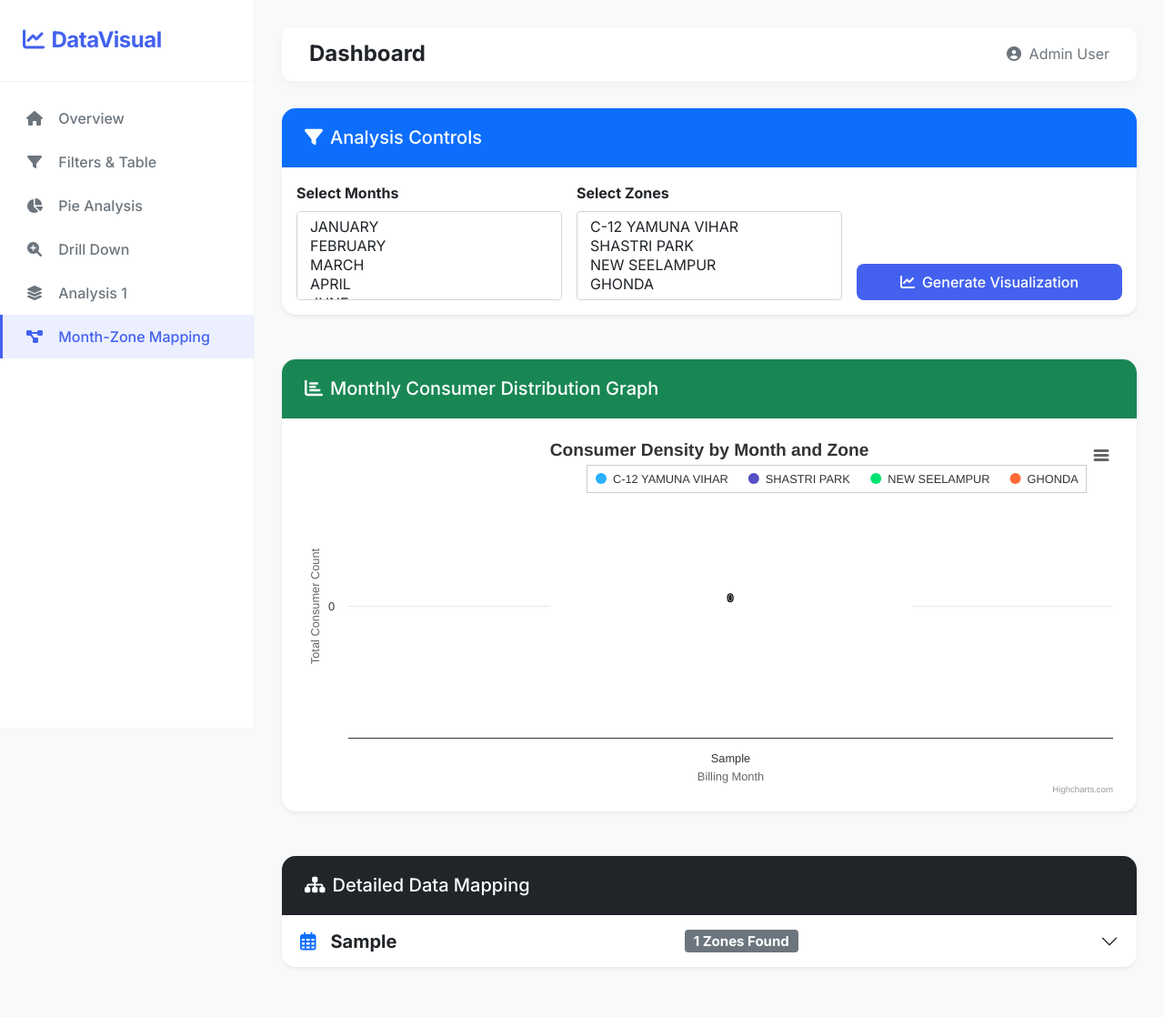
After one commit to prm1999/etl_djnago_chart_js, a Django app: page /month_zone/ in a window 1280 px wide. The commit adds this page. Shown: the whole page at 91% size. Run offline with Django 3.2, Linux system fonts and the light colour scheme; tables that the repository leaves empty hold one stand-in row (values such as "Sample post").

Commit message:
Add Month-Zone Mapping module with Highcharts visualization

```diff
--- a/MRD_LR/lr_visual/templates/base.html
+++ b/MRD_LR/lr_visual/templates/base.html
@@ -195,6 +195,11 @@
                         <i class="fas fa-layer-group"></i> Analysis 1
                     </a>
                 </li>
+                <li class="nav-item">
+                    <a class="nav-link {% if request.resolver_match.url_name == 'month_zone' %}active{% endif %}" href="{% url 'lr_visual:month_zone' %}">
+                        <i class="fas fa-project-diagram"></i> Month-Zone Mapping
+                    </a>
+                </li>
             </ul>
         </nav>
 
--- /dev/null
+++ b/MRD_LR/lr_visual/templates/month_zone_analysis.html
@@ -0,0 +1,145 @@
+{% extends 'base.html' %}
+{% load static %}
+
+{% block base %}
+<div class="row">
+    <!-- Filters -->
+    <div class="col-12 mb-4">
+        <div class="card shadow-sm">
+            <div class="card-header bg-primary text-white">
+                <h5 class="mb-0"><i class="fas fa-filter me-2"></i>Analysis Controls</h5>
+            </div>
+            <div class="card-body">
+                <form action="{% url 'lr_visual:month_zone' %}" method="POST" class="row g-3 align-items-end">
+                    {% csrf_token %}
+                    <div class="col-md-4">
+                        <label class="form-label fw-bold">Select Months</label>
+                        <select class="form-select" name="month_dropdown" multiple size="4">
+                            {% for mth in monthList %}
+                                <option value="{{mth}}" {% if mth in selected_months %}selected{% endif %}>{{mth}}</option>
+                            {% endfor %}
+                        </select>
+                    </div>
+                    <div class="col-md-4">
+                        <label class="form-label fw-bold">Select Zones</label>
+                        <select class="form-select" name="zone_dropdown" multiple size="4">
+                            {% for zne in zoneList %}
+                                <option value="{{zne}}" {% if zne in selected_zones %}selected{% endif %}>{{zne}}</option>
+                            {% endfor %}
+                        </select>
+                    </div>
+                    <div class="col-md-4">
+                        <button type="submit" class="btn btn-primary w-100 py-2">
+                            <i class="fas fa-chart-line me-2"></i>Generate Visualization
+                        </button>
+                    </div>
+                </form>
+            </div>
+        </div>
+    </div>
+
+    <!-- Chart Section -->
+    <div class="col-12 mb-4">
+        <div class="card shadow-sm">
+            <div class="card-header bg-success text-white">
+                <h5 class="mb-0"><i class="fas fa-chart-bar me-2"></i>Monthly Consumer Distribution Graph</h5>
+            </div>
+            <div class="card-body">
+                <div id="container" style="width: 100%; height: 400px;"></div>
+            </div>
+        </div>
+    </div>
+
+    <!-- Mapping Result (Accordion) -->
+    <div class="col-12">
+        <div class="card shadow-sm">
+            <div class="card-header bg-dark text-white">
+                <h5 class="mb-0"><i class="fas fa-sitemap me-2"></i>Detailed Data Mapping</h5>
+            </div>
+            <div class="card-body p-0">
+                <div class="accordion accordion-flush" id="monthAccordion">
+                    {% for month, zones in mapped_data.items %}
+                    <div class="accordion-item">
+                        <h2 class="accordion-header" id="flush-heading{{forloop.counter}}">
+                            <button class="accordion-button collapsed fw-bold fs-5" type="button" data-bs-toggle="collapse" data-bs-target="#flush-collapse{{forloop.counter}}">
+                                <i class="far fa-calendar-alt me-3 text-primary"></i>
+                                {{ month }}
+                                <span class="badge bg-secondary ms-auto me-3">{{ zones|length }} Zones Found</span>
+                            </button>
+                        </h2>
+                        <div id="flush-collapse{{forloop.counter}}" class="accordion-collapse collapse" data-bs-parent="#monthAccordion">
+                            <div class="accordion-body">
+                                <div class="row g-3">
+                                    {% for z_data in zones %}
+                                    <div class="col-md-6 col-lg-3">
+                                        <div class="p-3 border rounded bg-light text-center">
+                                            <div class="text-uppercase small fw-bold text-muted mb-1">{{ z_data.zone }}</div>
+                                            <div class="display-6 fw-bold text-primary">{{ z_data.count }}</div>
+                                            <div class="small text-muted">Total Consumers</div>
+                                        </div>
+                                    </div>
+                                    {% endfor %}
+                                </div>
+                            </div>
+                        </div>
+                    </div>
+                    {% empty %}
+                    <div class="p-5 text-center text-muted">
+                        <i class="fas fa-info-circle fa-3x mb-3"></i>
+                        <p>No visualization data available. Please select filters above to begin analysis.</p>
+                    </div>
+                    {% endfor %}
+                </div>
+            </div>
+        </div>
+    </div>
+</div>
+
+<!-- Highcharts scripts -->
+<script src="{% static 'highcharts/highcharts.min.js' %}"></script>
+<script src="{% static 'highcharts/modules/exporting.min.js' %}"></script>
+<script src="{% static 'highcharts/modules/accessibility.min.js' %}"></script>
+
+{% if seriesData %}
+<script>
+    Highcharts.chart('container', {
+        chart: { type: 'column' },
+        title: { text: 'Consumer Density by Month and Zone' },
+        xAxis: {
+            categories: {{ catList|safe }},
+            title: { text: 'Billing Month' }
+        },
+        yAxis: {
+            min: 0,
+            title: { text: 'Total Consumer Count' },
+            stackLabels: {
+                enabled: true,
+                style: { fontWeight: 'bold', color: 'gray' }
+            }
+        },
+        legend: {
+            align: 'right',
+            x: -30,
+            verticalAlign: 'top',
+            y: 25,
+            floating: true,
+            backgroundColor: 'white',
+            borderColor: '#CCC',
+            borderWidth: 1,
+            shadow: false
+        },
+        tooltip: {
+            headerFormat: '<b>{point.x}</b><br/>',
+            pointFormat: '{series.name}: {point.y}<br/>Total: {point.stackTotal}'
+        },
+        plotOptions: {
+            column: {
+                stacking: 'normal',
+                dataLabels: { enabled: true }
+            }
+        },
+        series: {{ seriesData|safe }}
+    });
+</script>
+{% endif %}
+{% endblock %}
--- a/MRD_LR/lr_visual/urls.py
+++ b/MRD_LR/lr_visual/urls.py
@@ -12,5 +12,6 @@ urlpatterns = [
     path("drill_down/", views.drill_down, name="drill_down"),# drill down url
     path("hue_one/", views.hue_one, name="hue_one"),# drill down url
     path("hue_two/", views.hue_two, name="hue_two"),  # drill down url
+    path("month_zone/", views.month_zone_analysis, name="month_zone"),
 
 ]
--- a/MRD_LR/lr_visual/views.py
+++ b/MRD_LR/lr_visual/views.py
@@ -397,3 +397,61 @@ def hue_three(request):
         })
 
     return render(request, 'hue_one.html', context=context)
+
+
+def month_zone_analysis(request):
+    monthList = staticVar.MONTH_LIST
+    zoneList = staticVar.ZONE_LIST_NAME
+
+    selected_months = []
+    selected_zones = []
+
+    if request.method == 'POST':
+        selected_months = request.POST.getlist('month_dropdown')
+        selected_zones = request.POST.getlist('zone_dropdown')
+
+    qs = completeData.objects.all()
+    if selected_months:
+        qs = qs.filter(MONTH__in=selected_months)
+    if selected_zones:
+        qs = qs.filter(ZONE_NAME__in=selected_zones)
+
+    data = qs.values('MONTH', 'ZONE_NAME').annotate(COUNT=Count('CA_NO')).order_by('MONTH', 'ZONE_NAME')
+
+    mapped_data = {}
+    chart_series = {} # { 'ZONE1': [val_jan, val_feb], 'ZONE2': [...] }
+
+    # Initialize chart series for each zone
+    for zne in zoneList:
+        chart_series[zne] = []
+
+    # Get months present in the filtered data
+    actual_months = list(qs.values_list('MONTH', flat=True).distinct().order_by('MONTH'))
+
+    for entry in data:
+        mth = entry['MONTH']
+        zne = entry['ZONE_NAME']
+        cnt = entry['COUNT']
+        if mth not in mapped_data:
+            mapped_data[mth] = []
+        mapped_data[mth].append({'zone': zne, 'count': cnt})
+
+    # Prepare Highcharts seriesData
+    final_series = []
+    for zne in zoneList:
+        zone_counts = []
+        for mth in actual_months:
+            count = qs.filter(MONTH=mth, ZONE_NAME=zne).count()
+            zone_counts.append(count)
+        final_series.append({'name': zne, 'data': zone_counts})
+
+    context = {
+        'monthList': monthList,
+        'zoneList': zoneList,
+        'mapped_data': mapped_data,
+        'selected_months': selected_months,
+        'selected_zones': selected_zones,
+        'seriesData': final_series,
+        'catList': actual_months,
+    }
+    return render(request, 'month_zone_analysis.html', context)
```
